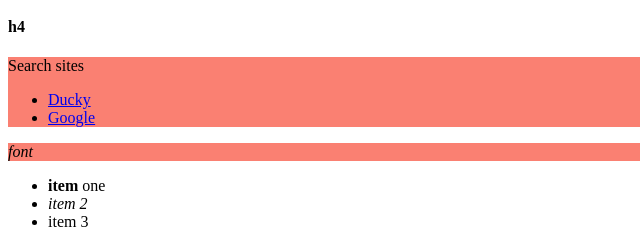
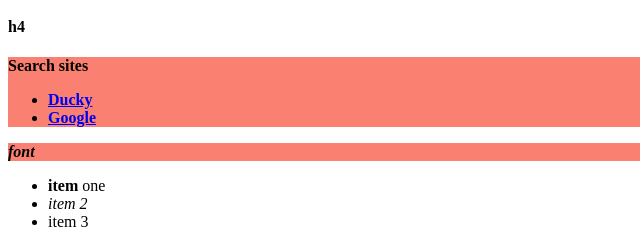
Before and after one commit to EL670/Module-2, a plain HTML site: page index.html in a window 1280 px wide. Shown: the part 152-386 px from the top of the page, 0-640 px from the left. Drawn offline with Linux system fonts and the light colour scheme.

Commit message:
Update index.html

```diff
--- a/index.html
+++ b/index.html
@@ -8,7 +8,7 @@
 			background-color: salmon;
 			color: black;
 			padding: 1 rem;
-      font: bold;
+      font-weight: bold;
 		}
 		</style>
   </head>
```
